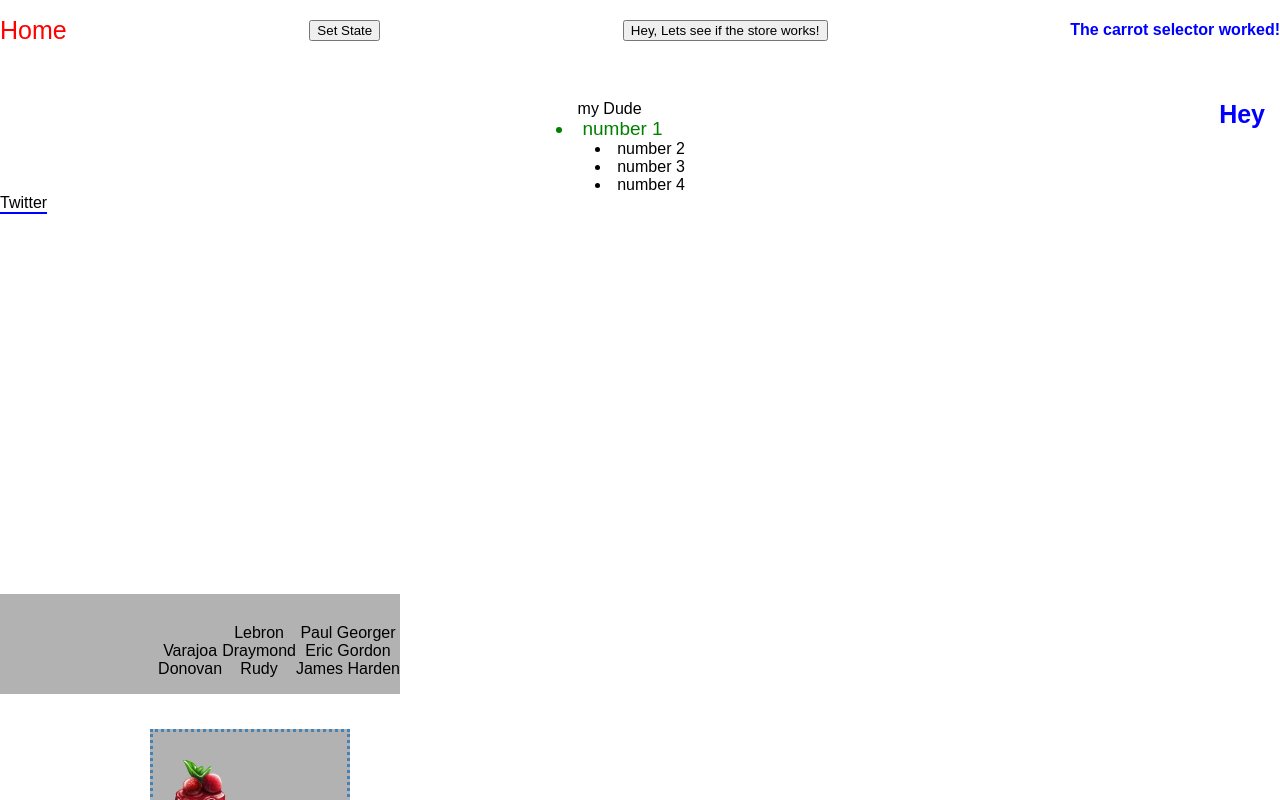
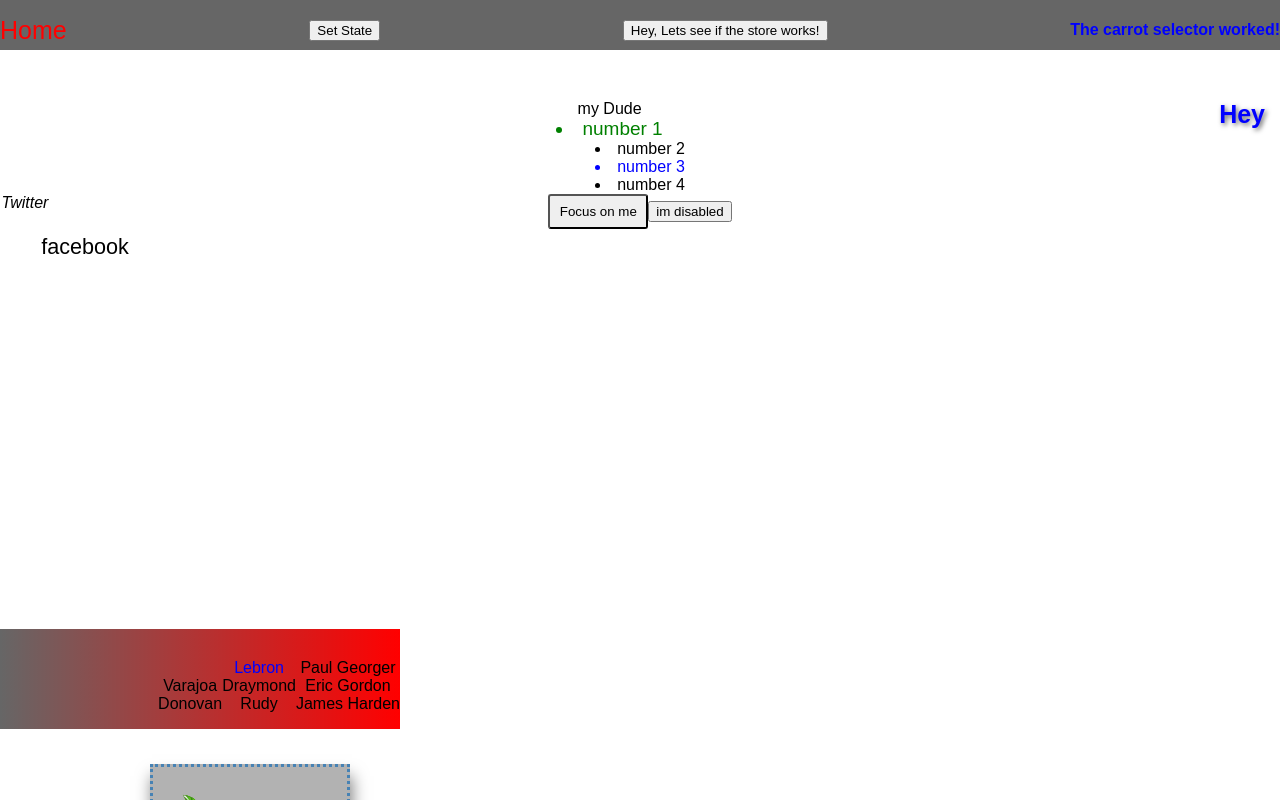
Before and after one commit to alecjacksn/mastery-list, a React (Create React App) app in the folder mastery-demo/: page / in a window 1280 px wide. Shown: the top 800 px of the page. Built offline with nearby package versions, Linux system fonts and the light colour scheme.

Commit message:
did more styling

```diff
--- a/mastery-demo/src/App.css
+++ b/mastery-demo/src/App.css
@@ -2,10 +2,7 @@
   text-align: center;
 }
 
-.App-logo {
-  animation: App-logo-spin infinite 20s linear;
-  height: 80px;
-}
+
 
 .App-header {
   background-color: #222;
@@ -26,7 +23,7 @@
   position: fixed;
   height: 50px;
   width: 100vw;
-  background: rgba(255,255,255, .9);
+  background: rgba(0,0,0, .6);
 
 }
 
@@ -59,7 +56,8 @@ section{
   height: 200px;
   background: rgba(0,0,0, .3);
   box-sizing: border-box;
-
+  box-shadow: 2px 12px 15px rgba(0,0,0, .5);
+  margin-bottom: 25px;
 }
 
 .background-image{
@@ -70,11 +68,66 @@ section{
 }
 
 .left-button{
+  text-align:center;
+  width: 50px;
+  height: 50px;
   position: absolute;
-  border-bottom: 2px solid blue;
+  transition: .3s ease-in-out;
+  font-style: oblique;
 }
 
+.button-focus{
+  width: 100px;
+  height: 35px;
+  border-radius: 3px;
+}
+
+.button-disabled:disabled{
+  width: 100px;
+  height: 35px;
+  border-radius: 3px;
+
+}
+
+.button-focus:focus{
+  background: none;
+  outline: none;
+  border: 2px solid black;
+}
+
+li:nth-child(4){
+  color: blue;
+}
+
+.left-button:hover{
+  margin-left: 20px;
+  transform: scale(1.3) rotate(360deg);
+
+}
+
+.left-button-face{
+  animation: left-button-face infinite 2s linear;
+  text-align:center;
+  width: 50px;
+  height: 50px;
+  position: absolute;
+  transition: .3s ease-in-out;
+  margin-top: 50px;
+  margin-left: 50px;
+}
+
+
+@keyframes left-button-face {
+
+    from { transform: scale(1); }
+    to { transform: scale(1.7); }
+  }
+
+
+
+
 section span {
+  text-shadow: 2px 2px 5px rgba(0,0,0, .6);
   position: relative;
   z-index: 20;
   padding-right: 15px;
@@ -93,7 +146,7 @@ div + li {
 display: flex;
 width: 400px;
 height: 100px;
-background: rgba(0,0,0, .3);
+background: linear-gradient( to right , rgba(0,0,0, .6), red);
 justify-content: flex-end;
 
 }
@@ -106,9 +159,3 @@ justify-content: flex-end;
   flex-wrap: wrap-reverse;
 
 }
-
-
-@keyframes App-logo-spin {
-  from { transform: rotate(0deg); }
-  to { transform: rotate(360deg); }
-}
--- a/mastery-demo/src/components/HomePage.js
+++ b/mastery-demo/src/components/HomePage.js
@@ -25,6 +25,11 @@ class HomePage extends Component {
                     <div className="left-button">
                         Twitter
                     </div>
+                    <div className="left-button-face">
+                        facebook
+                    </div>
+                    <button className="button-focus">Focus on me</button>
+                    <button className="button-disabled">im disabled</button>
                 </section>
                 <div className="list">
                     <ul className="ul-list">
```
